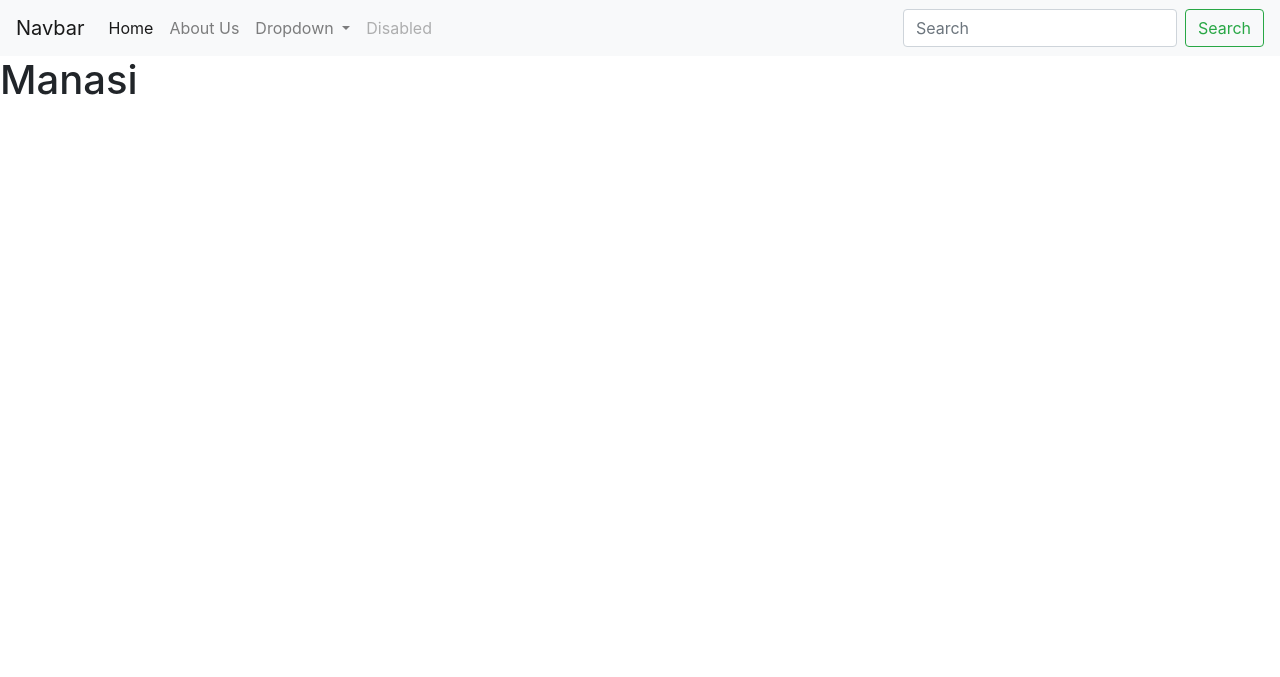
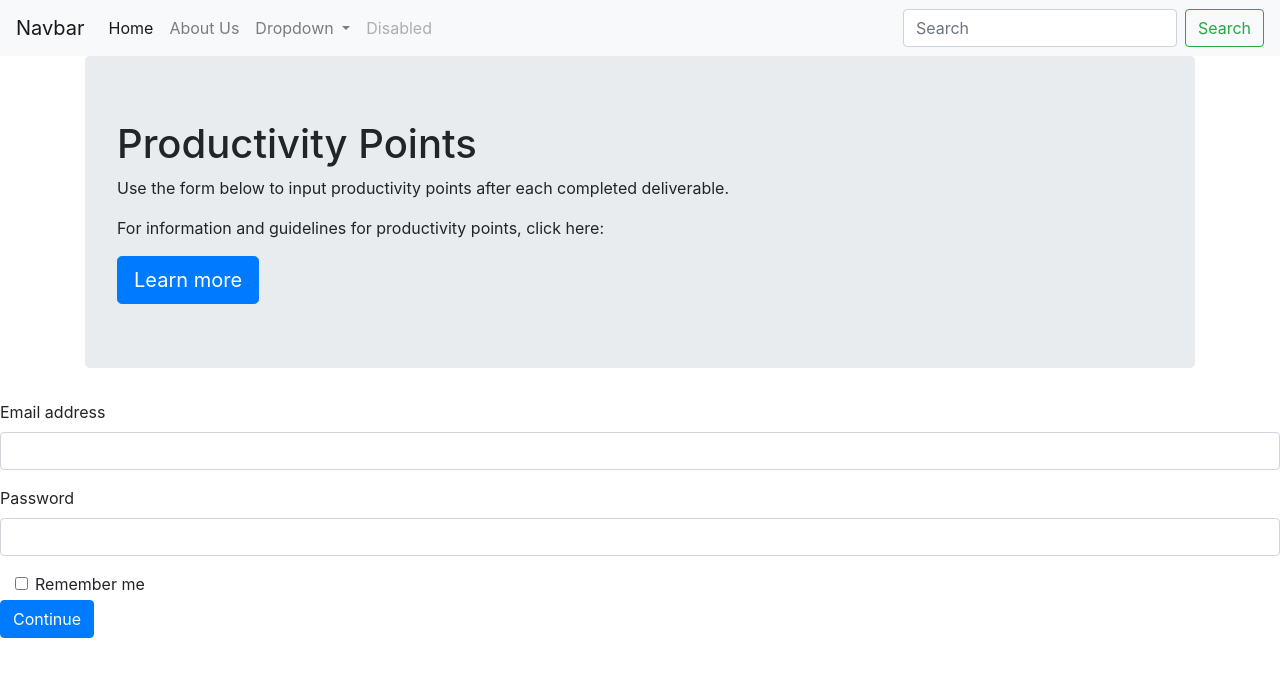
Before and after one commit to Vishwa-Muthuraman/team75_sample_site, a Flask app: page /manasi in a window 1280 px wide. Shown: the top 677 px of the page. Run offline with Flask 2, Linux system fonts and the light colour scheme; some libraries are stand-ins or nearby versions.

Commit message:
Manasi's branch

```diff
--- a/templates/about_us.html
+++ b/templates/about_us.html
@@ -11,7 +11,9 @@
         <li>Item 1</li>
         <li>Item 2</li>
         <li>Item 3</li>
+        <li>Item 4</li>
     </ol>
+
 </div>
 
 
--- a/templates/manasi.html
+++ b/templates/manasi.html
@@ -1,6 +1,34 @@
 {% extends "base.html" %}
 {% block content %}
 
-<h1>Manasi</h1>
+<div class="container">
+    <div class="jumbotron">
+      <h1>Productivity Points</h1>
+      <p>Use the form below to input productivity points after each completed deliverable.</p>
+      <p>For information and guidelines for productivity points, click here: </p>
+      <a class="btn btn-primary btn-lg" href="/about_us" role="button">Learn more</a>
+    </div>
+</div>
+
+<form>
+    <div class="form-group">
+      <label for="exampleInputEmail1">Email address</label>
+      <input type="email" class="form-control" id="exampleInputEmail1" aria-describedby="emailHelp">
+    </div>
+    <div class="form-group">
+      <label for="exampleInputPassword1">Password</label>
+      <input type="password" class="form-control" id="exampleInputPassword1">
+    </div>
+
+    <div class="col-auto my-1">
+        <div class="form-check">
+          <input class="form-check-input" type="checkbox" id="autoSizingCheck2">
+          <label class="form-check-label" for="autoSizingCheck2">
+            Remember me
+          </label>
+        </div>
+    </div>
+    <button type="submit" class="btn btn-primary">Continue</button>
+  </form>
 
 {% endblock %}
```
Also changed, not shown: 1 other file.
